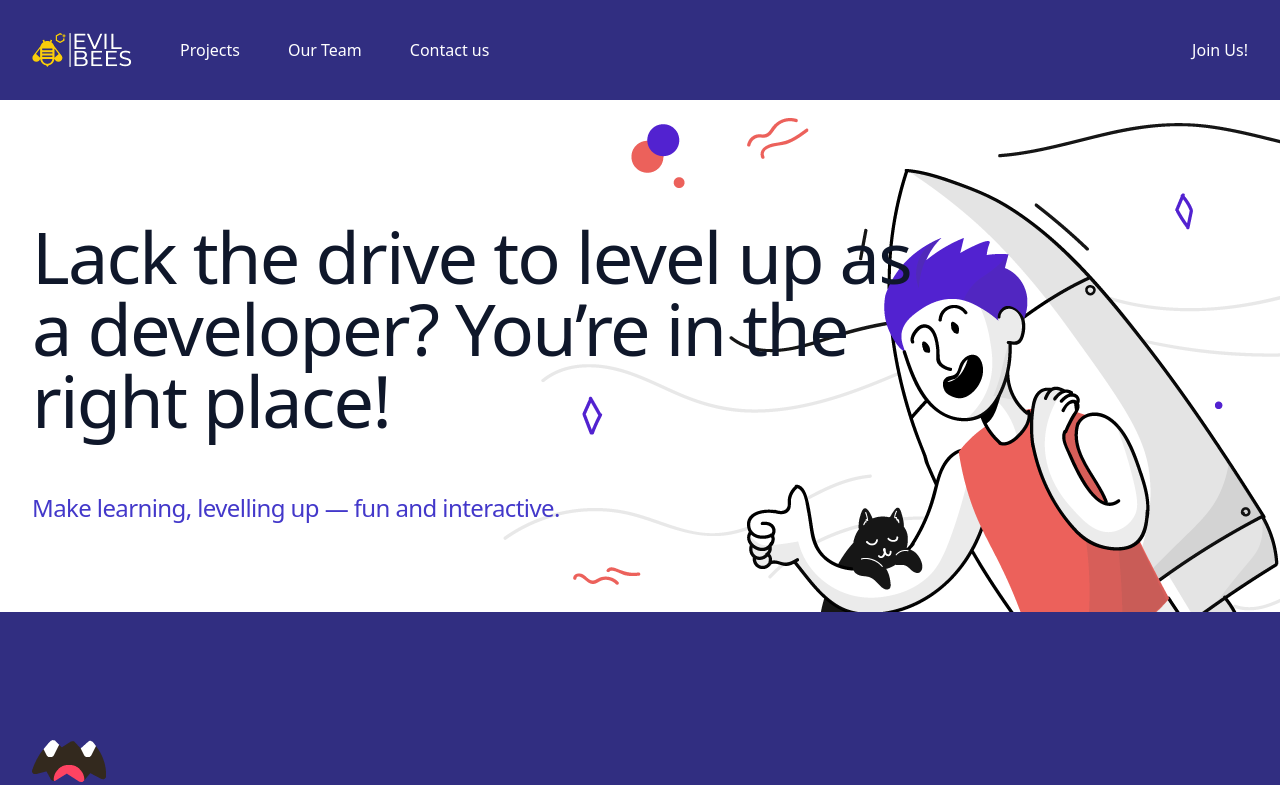
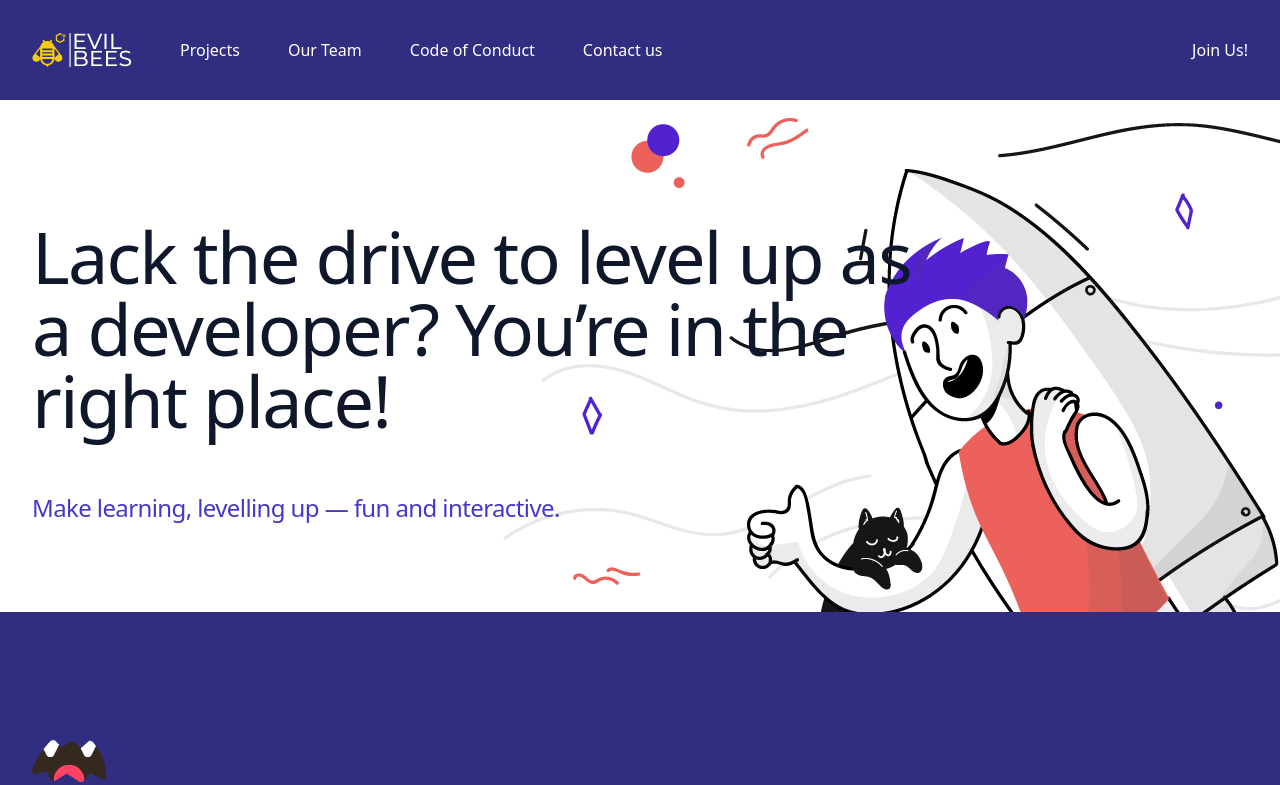
Before and after one commit to nikolap994/evil_bees, a Next.js app: page / in a window 1280 px wide. Shown: the top 785 px of the page. Built offline with nearby package versions, Linux system fonts and the light colour scheme.

Commit message:
Add navigation code of conduct

```diff
--- a/components/navigation.js
+++ b/components/navigation.js
@@ -19,6 +19,7 @@ export default function Navigation() {
 						</Link>
 						<Link href="/projects">Projects</Link>
 						<Link href="/our-team">Our Team</Link>
+						<Link href="/code-of-conduct">Code of Conduct</Link>
 						<Link href="/contact">Contact us</Link>
 					</div>
 					<Link className="flex items-center md:gap-x-12" href="https://discord.gg/rvxGNrFhNz">Join Us!</Link>
```
